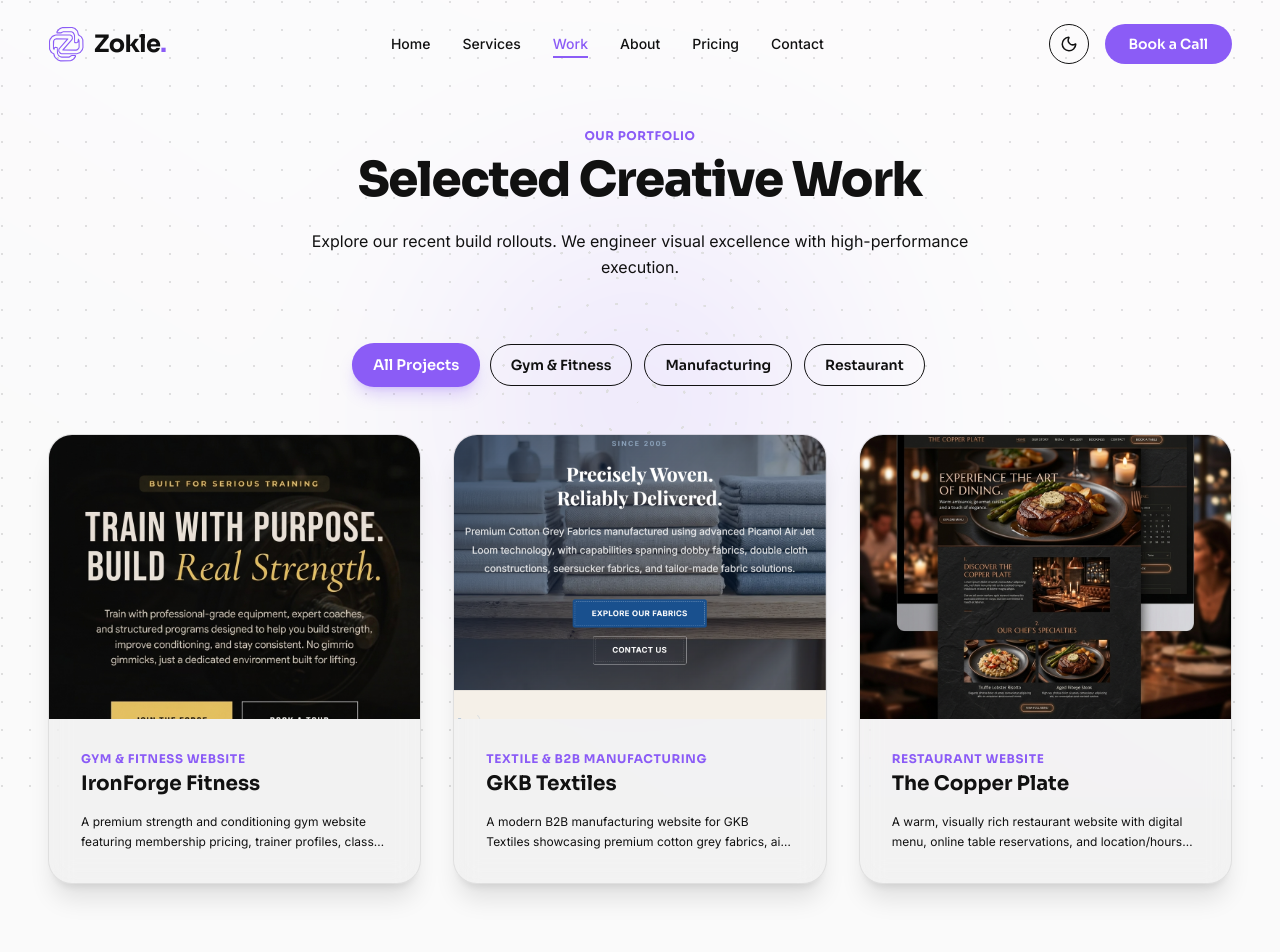
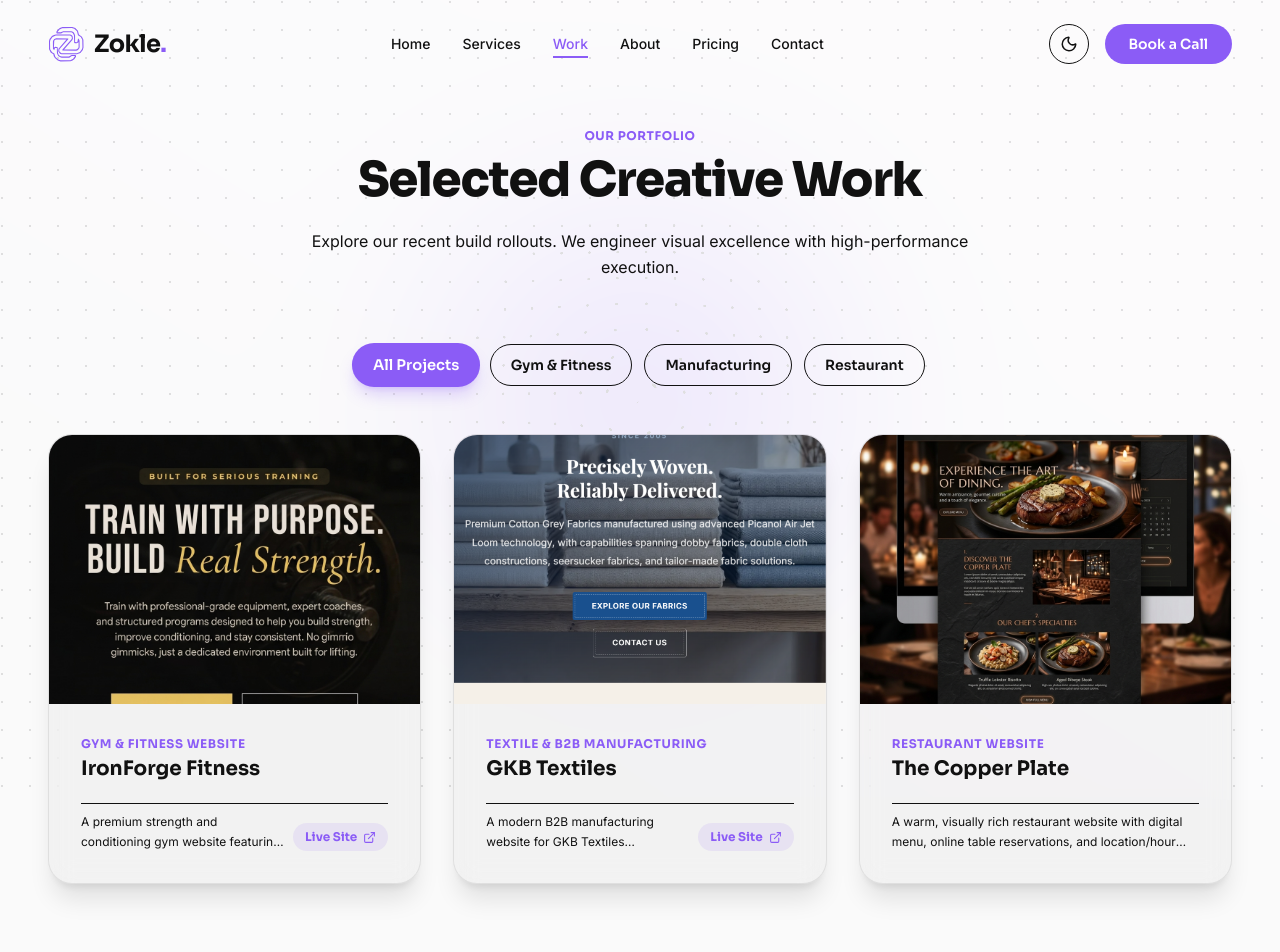
Before and after one commit to Sanjaycode21/Zokle-Website, a Next.js app: page /work in a window 1280 px wide. Shown: the top 952 px of the page. Built offline with nearby package versions, Linux system fonts and the light colour scheme.

Commit message:
Add native Visit Live Site links to portfolio project cards

```diff
--- a/src/app/work/page.tsx
+++ b/src/app/work/page.tsx
@@ -2,7 +2,7 @@
 
 import React, { useState } from 'react';
 import { motion, AnimatePresence } from 'framer-motion';
-import { ArrowUpRight } from 'lucide-react';
+import { ArrowUpRight, ExternalLink } from 'lucide-react';
 import { portfolioData } from '@/lib/data';
 
 export default function WorkPage() {
@@ -75,7 +75,7 @@
               }}
             >
               {/* Image Container */}
-              <div className="relative w-full h-[65%] overflow-hidden">
+              <div className="relative w-full h-[60%] overflow-hidden">
                 {/* eslint-disable-next-line @next/next/no-img-element */}
                 <img
                   src={project.imageSrc}
@@ -99,8 +99,22 @@
                     {project.title}
                   </h3>
                 </div>
-                <div className="text-xs text-muted-foreground mt-4 leading-relaxed line-clamp-2">
-                  {project.dataAlt}
+                <div className="flex justify-between items-end mt-3 pt-2 border-t border-glass-border/50">
+                  <div className="text-xs text-muted-foreground leading-relaxed line-clamp-2 pr-2">
+                    {project.dataAlt}
+                  </div>
+                  {project.url && project.url !== '#' && (
+                    <a
+                      href={project.url}
+                      target="_blank"
+                      rel="noopener noreferrer"
+                      onClick={(e) => e.stopPropagation()}
+                      className="inline-flex items-center gap-1.5 bg-electric-violet/10 hover:bg-electric-violet text-electric-violet hover:text-white px-3 py-1.5 rounded-full text-xs font-display font-bold transition-all duration-300 flex-shrink-0"
+                    >
+                      <span>Live Site</span>
+                      <ExternalLink size={13} />
+                    </a>
+                  )}
                 </div>
               </div>
             </motion.div>
--- a/src/components/PortfolioStack.tsx
+++ b/src/components/PortfolioStack.tsx
@@ -3,7 +3,7 @@
 import React, { useState, useEffect, useRef } from 'react';
 import Link from 'next/link';
 import { motion, AnimatePresence } from 'framer-motion';
-import { ArrowLeft, ArrowRight } from 'lucide-react';
+import { ArrowLeft, ArrowRight, ExternalLink } from 'lucide-react';
 import { portfolioData } from '@/lib/data';
 
 export default function PortfolioStack() {
@@ -138,13 +138,25 @@
               />
 
               {/* Gradient & Text Overlay */}
-              <div className="absolute inset-0 bg-gradient-to-t from-black/90 via-black/30 to-transparent p-6 md:p-12 flex flex-col justify-end">
+              <div className="absolute inset-0 bg-gradient-to-t from-black/90 via-black/40 to-transparent p-6 md:p-12 flex flex-col justify-end items-start">
                 <span className="text-electric-violet font-display text-xs md:text-sm font-bold tracking-wider mb-2">
                   {project.category}
                 </span>
-                <h3 className="font-display text-2xl md:text-4xl font-extrabold text-white mb-2 leading-none">
+                <h3 className="font-display text-2xl md:text-4xl font-extrabold text-white mb-3 leading-none">
                   {project.title}
                 </h3>
+                {project.url && project.url !== '#' && (
+                  <a
+                    href={project.url}
+                    target="_blank"
+                    rel="noopener noreferrer"
+                    onClick={(e) => e.stopPropagation()}
+                    className="inline-flex items-center gap-2 bg-electric-violet hover:bg-electric-violet/90 text-white font-display text-xs md:text-sm font-bold px-5 py-2.5 rounded-full transition-all duration-300 shadow-lg shadow-electric-violet/25 hover:scale-105 mt-2"
+                  >
+                    <span>Visit Live Site</span>
+                    <ExternalLink size={16} />
+                  </a>
+                )}
               </div>
             </div>
           );
```
